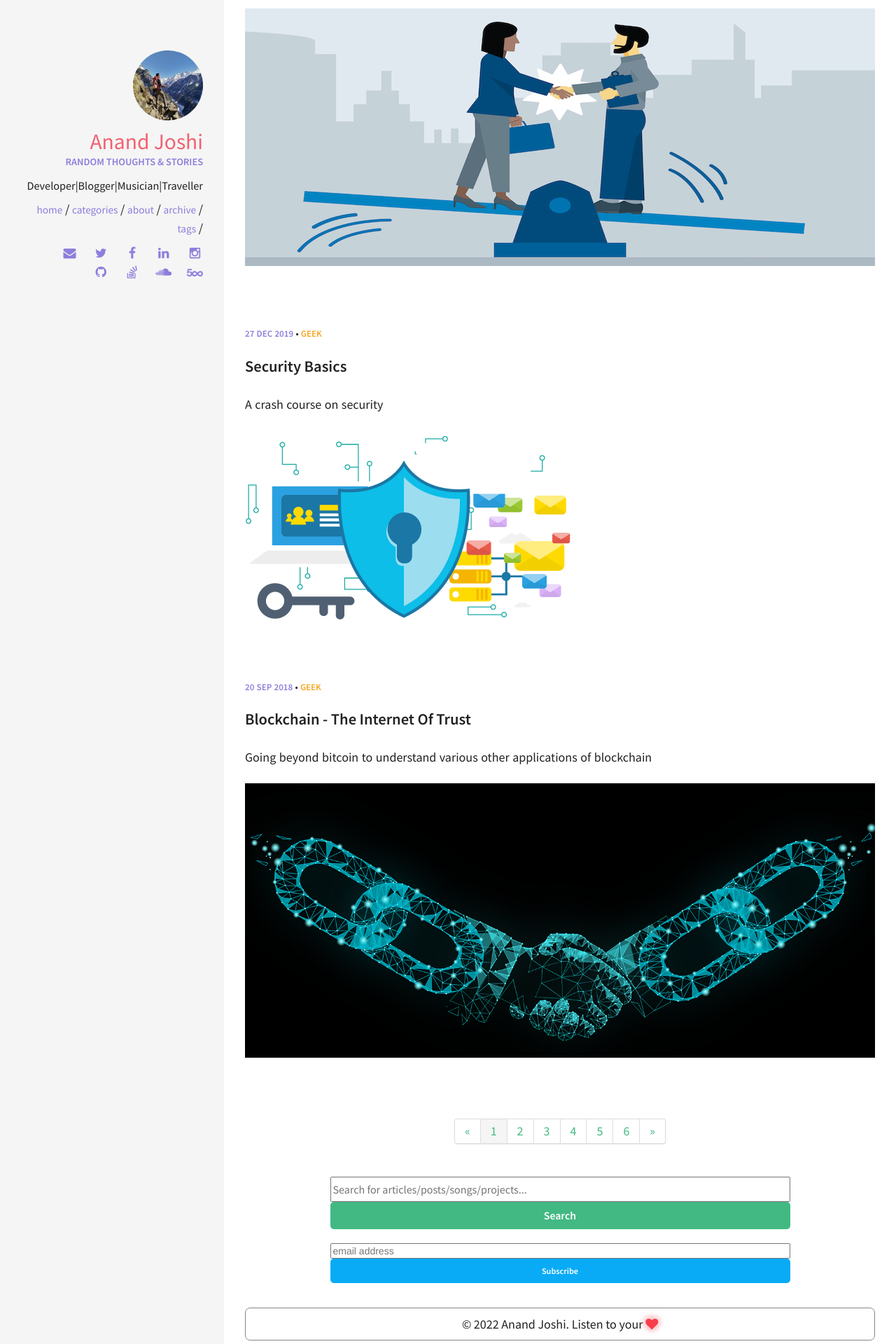
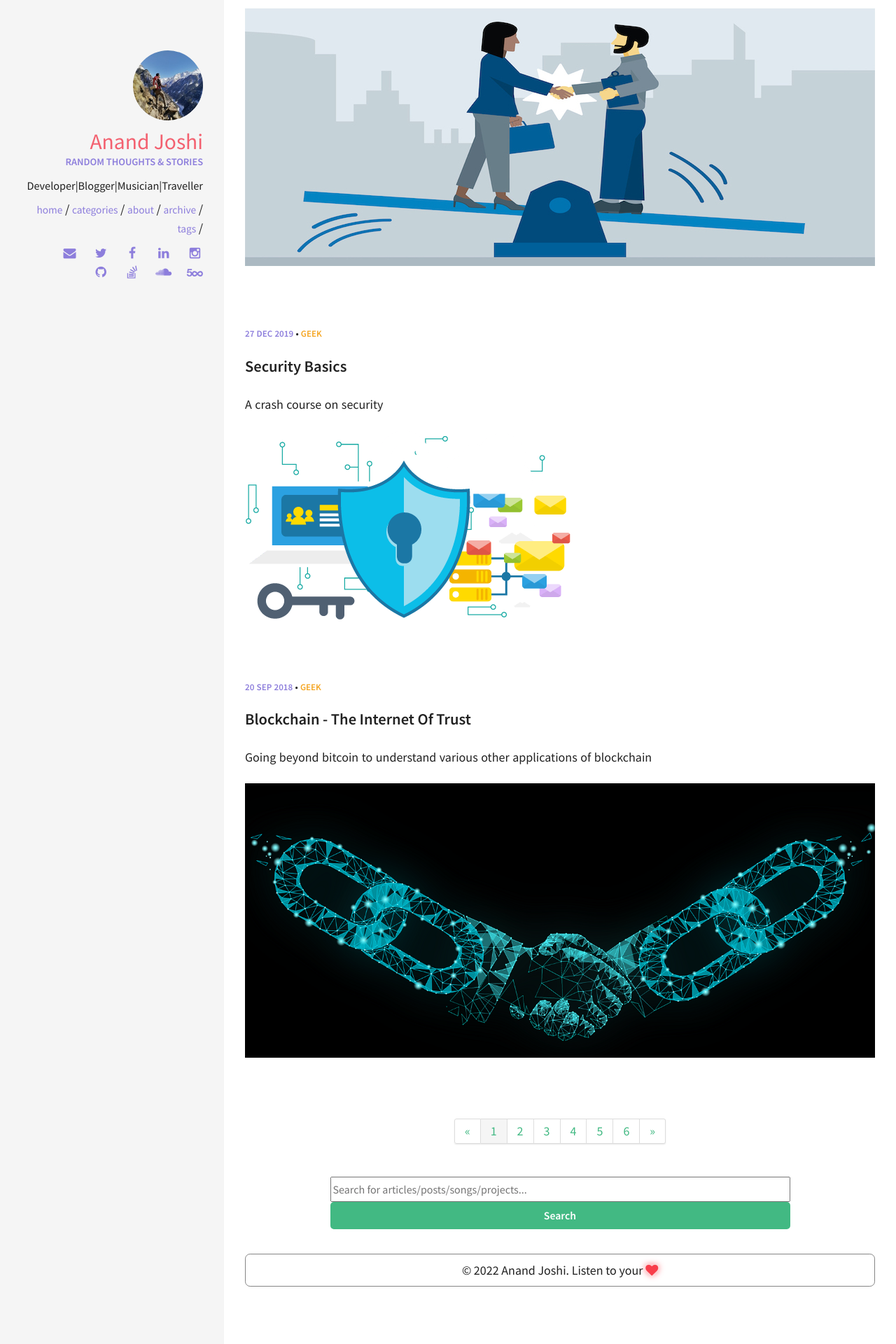
Before and after one commit to anandjoshi91/anandjoshi91.github.io, a Jekyll site: the page built from index.html, in a window 1280 px wide. Shown: the part 1366-3286 px from the top of the page at 70% size. Built offline with Jekyll 4.4.1, drawn with Linux system fonts in a browser that asks for light colours; the list of posts is cut into pages by our own code; comment, search, counter and statistics services are not loaded.

```diff
--- a/_includes/mailchimp.html
+++ /dev/null
@@ -1,22 +0,0 @@
- <div class="col-sm-3">
-    <!-- Begin MailChimp Signup Form -->
-    <link href="//cdn-images.mailchimp.com/embedcode/horizontal-slim-10_7.css" rel="stylesheet" type="text/css">
-    <style type="text/css">
-    	#mc_embed_signup{background:#fff; clear:left; font:14px Helvetica,Arial,sans-serif; width:100%;}
-    	/* Add your own MailChimp form style overrides in your site stylesheet or in this style block.
-    	   We recommend moving this block and the preceding CSS link to the HEAD of your HTML file. */
-    </style>
-    <div id="mc_embed_signup">
-    <form action="//anandjoshi.us14.list-manage.com/subscribe/post?u=be458ebda1fb81a6e8927336c&amp;id=a3d66d381e" method="post" id="mc-embedded-subscribe-form" name="mc-embedded-subscribe-form" class="validate" target="_blank" novalidate>
-        <div id="mc_embed_signup_scroll">
-    	<label for="mce-EMAIL"></label>
-    	<input style="width: 100%" type="email" value="" name="EMAIL" class="email" id="mce-EMAIL" placeholder="email address" required>
-        <!-- real people should not fill this in and expect good things - do not remove this or risk form bot signups-->
-        <div style="position: absolute; left: -5000px;" aria-hidden="true"><input type="text" name="b_be458ebda1fb81a6e8927336c_a3d66d381e" tabindex="-1" value=""></div>
-        <br/>
-        <input style="width: 100%" type="submit" value="Subscribe" name="subscribe" id="mc-embedded-subscribe" class="btn btn-info">
-        </div>
-    </form>
-    </div>
-</div>
-    <!--End mc_embed_signup-->
--- a/_layouts/post.html
+++ b/_layouts/post.html
@@ -63,7 +63,7 @@
 
 {% include nav.html %}
 {% include searchform.html %}
-{% include mailchimp.html %}
+
 
 {% if site.owner.disqus-shortname and page.comments == true %}
 <div id="disqus_thread"></div>
--- a/index.html
+++ b/index.html
@@ -115,6 +115,5 @@
 <div class="container">
   <div class="row">
     {% include searchform.html %}
-    {% include mailchimp.html %}
   </div>
 </div>
```
